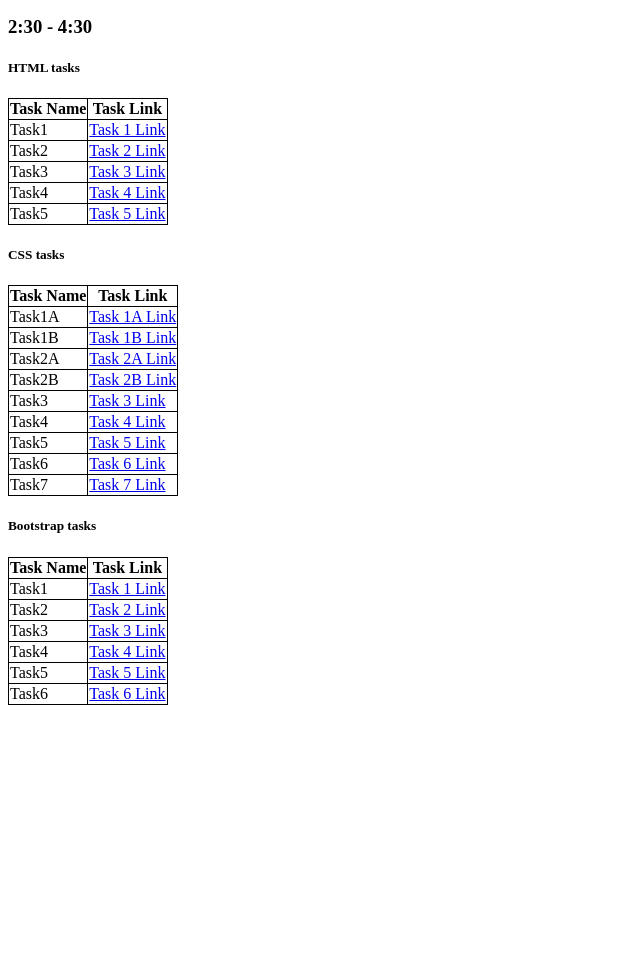
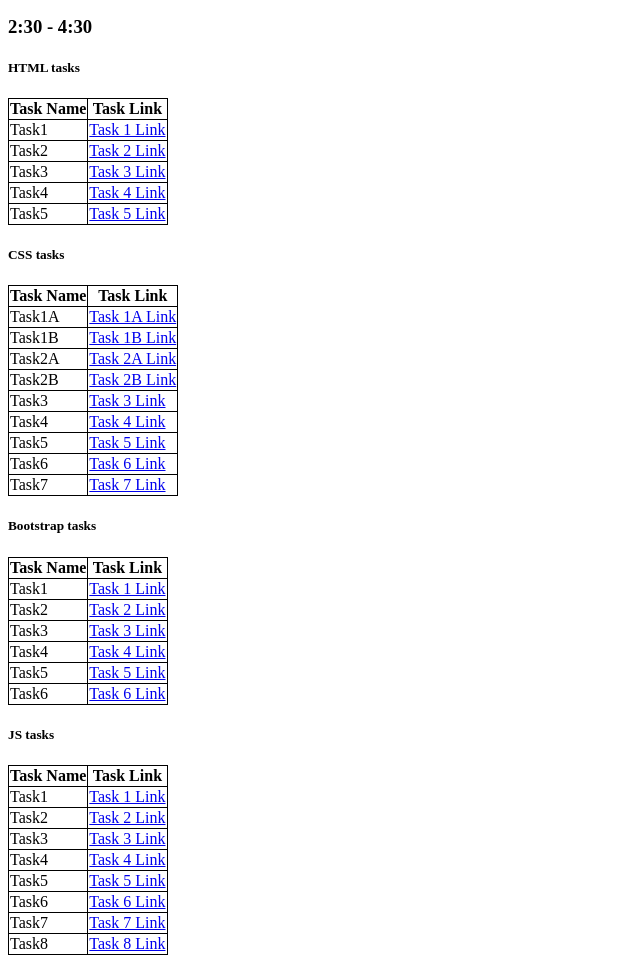
Before and after one commit to BollaHamsaManoja/MERNtasks, a plain HTML site: page index.html in a window 1280 px wide. Shown: the part 105-1068 px from the top of the page, without its empty margins (0-640 px from the left). Before the commit the page ends 818 px from the top, so only its background shows below. Drawn offline with Linux system fonts and the light colour scheme.

Commit message:
index.html

```diff
--- a/index.html
+++ b/index.html
@@ -119,5 +119,44 @@
         <td><a target="#" href="bootsrap tasks/bt6.html">Task 6 Link</a></td>
       </tr>
     </table>
+    <h5>JS tasks</h5>
+    <table>
+      <tr>
+        <th>Task Name</th>
+        <th>Task Link</th>
+      </tr>
+      <tr>
+        <td>Task1</td>
+        <td><a target="#" href="js tasks/jt1.html">Task 1 Link</a></td>
+      </tr>
+      <tr>
+        <td>Task2</td>
+        <td><a target="#" href="js tasks/jt2.html">Task 2 Link</a></td>
+      </tr>
+      <tr>
+        <td>Task3</td>
+        <td><a target="#" href="js tasks/jt3.html">Task 3 Link</a></td>
+      </tr>
+      <tr>
+        <td>Task4</td>
+        <td><a target="#" href="js tasks/jt4.html">Task 4 Link</a></td>
+      </tr>
+      <tr>
+        <td>Task5</td>
+        <td><a target="#" href="js tasks/jt5.html">Task 5 Link</a></td>
+      </tr>
+      <tr>
+        <td>Task6</td>
+        <td><a target="#" href="js tasks/jt6.html">Task 6 Link</a></td>
+      </tr>
+      <tr>
+        <td>Task7</td>
+        <td><a target="#" href="js tasks/jt7.html">Task 7 Link</a></td>
+      </tr>
+      <tr>
+        <td>Task8</td>
+        <td><a target="#" href="js tasks/jt8.html">Task 8 Link</a></td>
+      </tr>
+    </table>
   </body>
 </html>
```
